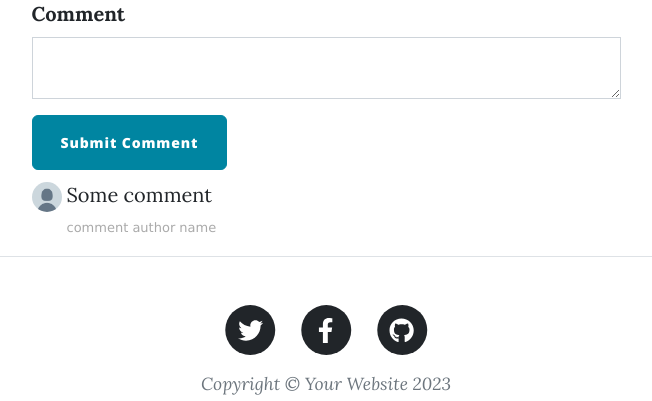
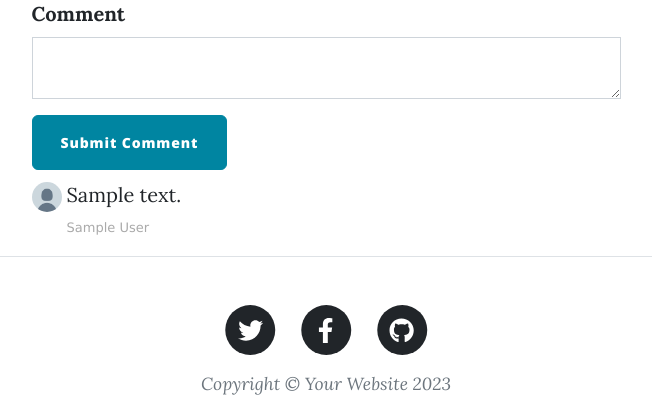
Before and after one commit to MariuszLepkowski/Blog-with-users-and-authentication-Flask, a Flask app: page /post/1 in a window 1280 px wide. Shown: the part 665-1066 px from the top of the page, without its empty margins (314-966 px from the left). Run offline with Flask 3, Linux system fonts and the light colour scheme; tables that the repository leaves empty hold one stand-in row (values such as "Sample post"); grey boxes marked "Sample" are stand-in pictures; some libraries are stand-ins or nearby versions.

Commit message:
Show all comments below posts.

```diff
--- a/main.py
+++ b/main.py
@@ -9,6 +9,7 @@ from werkzeug.security import generate_password_hash, check_password_hash
 from forms import CreatePostForm, RegisterForm, LoginForm, CommentForm
 from decorators import admin_only
 from dotenv import load_dotenv
+from bs4 import BeautifulSoup
 import os
 
 load_dotenv()
@@ -149,22 +150,29 @@ def get_all_posts():
 def show_post(post_id):
     comment_form = CommentForm()
     requested_post = db.get_or_404(BlogPost, post_id)
+    comments = requested_post.comments
 
     if comment_form.validate_on_submit():
         if current_user.is_authenticated:
+            comment_text_html = comment_form.comment.data
+            soup = BeautifulSoup(comment_text_html, 'html.parser')
+            comment_text_converted = soup.get_text()
+
             new_comment = Comment(
-                text=comment_form.comment.data,
+                text=comment_text_converted,
                 author=current_user.name,
                 author_id=current_user.id,
                 parent_post_id=requested_post.id,
             )
             db.session.add(new_comment)
             db.session.commit()
+            return redirect(url_for('show_post', post_id=requested_post.id))
         else:
             flash("You need to log in or register to comment")
             return redirect(url_for('login'))
 
-    return render_template("post.html", post=requested_post, form=comment_form)
+
+    return render_template("post.html", post=requested_post, form=comment_form, comments=comments)
 
 
 # TODO: Use a decorator so only an admin user can create a new post
--- a/requirements.txt
+++ b/requirements.txt
@@ -9,3 +9,4 @@ Werkzeug==2.3.6
 WTForms==3.0.1
 SQLAlchemy==2.0.19
 python-dotenv==1.0.0
+beautifulsoup4~=4.12.2
--- a/templates/post.html
+++ b/templates/post.html
@@ -45,17 +45,21 @@
           {{ render_form(form, novalidate=True, button_map={"submit": "primary"}) }}
 
           <!-- TODO: Show all the comments on a post -->
+          {% for comment in comments %}
           <ul class="commentList">
+
             <li>
               <div class="commenterImage">
                 <img src="../static/assets/img/default-profile.jpg" />
               </div>
               <div class="commentText">
-                <p>Some comment</p>
-                <span class="date sub-text">comment author name</span>
+                <p>{{ comment.text }}</p>
+                <span class="date sub-text">{{ comment.author }}</span>
               </div>
             </li>
+
           </ul>
+          {% endfor %}
         </div>
       </div>
     </div>
```
